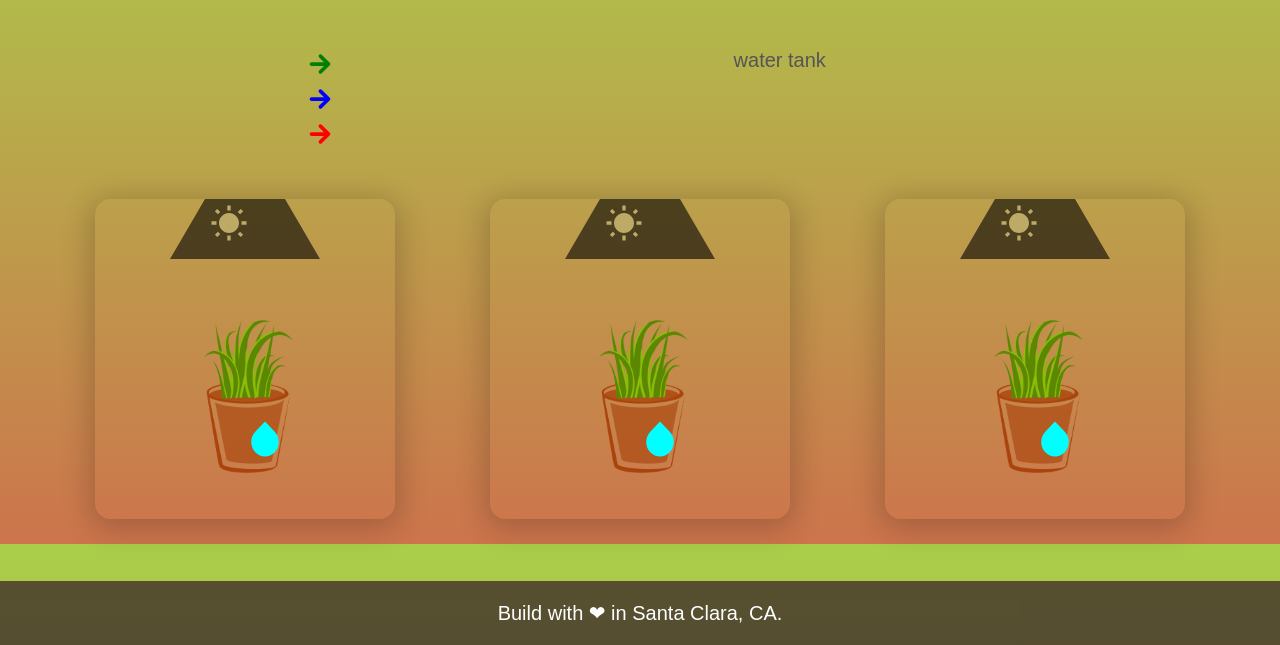
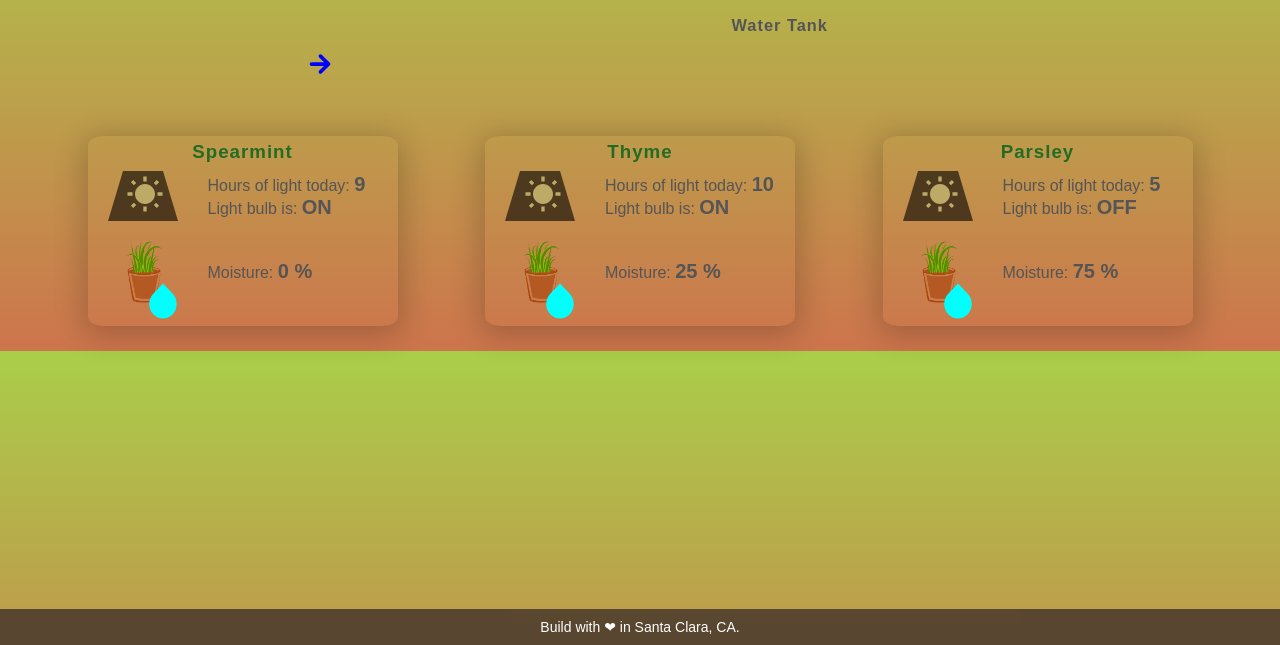
Before and after one commit to simranjudge/coen315_project, a website: page index.html in a window 1280 px wide. Shown: the part 155-800 px from the top of the page. Drawn offline with nearby package versions, Linux system fonts and the light colour scheme.

Commit message:
Change index.html and index.js

```diff
--- a/index.html
+++ b/index.html
@@ -19,40 +19,66 @@
             <div class="main-parent">
                 <div class="water-tank">
                     <div class="arrows">
-                        <div class="arrow" id="arrow-0"><ion-icon name="arrow-round-forward"></ion-icon></div>
+                        <div class="arrow hide" id="arrow-0"><ion-icon name="arrow-round-forward"></ion-icon></div>
                         <div class="arrow" id="arrow-1"><ion-icon name="arrow-round-forward"></ion-icon></div>
-                        <div class="arrow" id="arrow-2"><ion-icon name="arrow-round-forward"></ion-icon></div>
+                        <div class="arrow hide" id="arrow-2"><ion-icon name="arrow-round-forward" md="md-arrow-round-forward" ios="ios-arrow-round-forward"></ion-icon></div>
                     </div>
-                    <div class="tank">water tank</div>
+                    <div class="tank">
+                        <h3>Water Tank</h3>
+                    </div>
                 </div>
                 <!-- clear the floats -->
                 <div class="clearfix"></div>
                 <div class="station-parent">
                     <div class="station" id="station-0">
+                        <h3>Spearmint</h3>
                         <div class="station-light trapezoid">
-                            <button class="popup lightInf0_open" id="light-0"><ion-icon name="sunny"></ion-icon></button>
+                            <button class="action" id="light-0"><ion-icon name="sunny"></ion-icon></button>
+                        </div>
+                        <div class="station-lightInfo">
+                            <p>Hours of light today: <span id="lightInfo-0">9</span></p>
+                            <p>Light bulb is: <span id="bulbState-0">ON</span></p>
                         </div>
                         <div class="station-plant">
                             <img src="img/plantpng.png">
-                            <button class="popup moistureInf0_open" id="moisture-0"><ion-icon name="water"></ion-icon></button>
+                            <button class="action" id="moisture-0"><ion-icon name="water"></ion-icon></button>
+                        </div>
+                        <div class="station-plantInfo">
+                            <p>Moisture: <span id="moistureInf-0">0 %</span></p>
                         </div>
                     </div>
                     <div class="station" id="station-1">
+                        <h3>Thyme</h3>
                         <div class="station-light trapezoid">
-                            <button class="popup lightInf1_open" id="light-1"><ion-icon name="sunny"></ion-icon></button>
+                            <button class="action" id="light-1"><ion-icon name="sunny"></ion-icon></button>
+                        </div>
+                        <div class="station-lightInfo">
+                            <p>Hours of light today: <span id="lightInfo-1">10</span></p>
+                            <p>Light bulb is: <span id="bulbState-1">ON</span></p>
                         </div>
                         <div class="station-plant">
                             <img src="img/plantpng.png">
-                            <button class="popup moistureInf1_open" id="moisture-1"><ion-icon name="water"></ion-icon></button>
+                            <button class="action" id="moisture-1"><ion-icon name="water"></ion-icon></button>
+                        </div>
+                        <div class="station-plantInfo">
+                            <p>Moisture: <span id="moistureInf-1">25 %</span></p>
                         </div>
                     </div>
                     <div class="station" id="station-2">
+                        <h3>Parsley</h3>
                         <div class="station-light trapezoid">
-                            <button class="popup lightInf2_open" id="light-2"><ion-icon name="sunny"></ion-icon></button>
+                            <button class="action" id="light-2"><ion-icon name="sunny"></ion-icon></button>
+                        </div>
+                        <div class="station-lightInfo">
+                            <p>Hours of light today: <span id="lightInfo-2">5</span></p>
+                            <p>Light bulb is: <span id="bulbState-2">OFF</span></p>
                         </div>
                         <div class="station-plant">
                             <img src="img/plantpng.png">
-                            <button class="popup moistureInf2_open" id="moisture-2"><ion-icon name="water"></ion-icon></button>
+                            <button class="action" id="moisture-2"><ion-icon name="water"></ion-icon></button>
+                        </div>
+                        <div class="station-plantInfo">
+                            <p>Moisture: <span id="moistureInf-2">75 %</span></p>
                         </div>
                     </div>
                 </div>
@@ -65,6 +91,7 @@
         <div>Icons made by <a href="https://www.freepik.com/" title="Freepik">Freepik</a> from <a href="https://www.flaticon.com/" 			    title="Flaticon">www.flaticon.com</a> is licensed by <a href="http://creativecommons.org/licenses/by/3.0/" 			    title="Creative Commons BY 3.0" target="_blank">CC 3.0 BY</a></div>
         <div>Icons made by <a href="https://www.flaticon.com/authors/lyolya" title="Lyolya">Lyolya</a> from <a href="https://www.flaticon.com/" 			    title="Flaticon">www.flaticon.com</a> is licensed by <a href="http://creativecommons.org/licenses/by/3.0/" 			    title="Creative Commons BY 3.0" target="_blank">CC 3.0 BY</a></div>-->
 
+        <!--
         <section id="lightInf0">
             <h2>Light Overview</h2>
             <p>This plant has received 9 hours of daylight today.</p>
@@ -89,13 +116,12 @@
             <h2>Moisture Overview</h2>
             <p>This plant is going to be watered soon.</p>
         </section>
-
+        -->
 
     </body>
 
     <!--include jquery-->
     <script src="https://ajax.googleapis.com/ajax/libs/jquery/3.3.1/jquery.min.js"></script>
-    <script src="https://cdn.jsdelivr.net/gh/vast-engineering/jquery-popup-overlay@2/jquery.popupoverlay.min.js"></script>
     <script src="https://unpkg.com/ionicons@4.4.4/dist/ionicons.js"></script>
     <script src="script.js"></script>
 
--- a/script.js
+++ b/script.js
@@ -1,7 +1,33 @@
 
+
+/*
 $('.popup').click(function() {
     var id = $(this).attr('id').split("-");
     id = "#" + id[0] + "Inf" + id[1];
     console.log(id);
     $(id).popup({closebutton: true});
 });
+
+
+document.querySelector('.action').addEventListener('click', (event) => {
+    console.log("clicked");
+    let id = event.target.parentNode.id;
+    console.log(id);
+});
+*/
+
+$('.action').click(function() {
+    var id = $(this).attr('id').split("-");
+    console.log(id);
+    // turn light ON / OFF
+    if(id[0] === "light") {
+        console.log("switch light ON / OFF of plant " + id[1]);
+    }
+    // feed the water manually to the plant
+    else if(id[0] === "moisture") {
+        console.log("water the plant number " + id[1]);
+    }
+    else {
+        console.log("unhandled exception");
+    }
+});
--- a/style.css
+++ b/style.css
@@ -14,7 +14,7 @@ html {
     color: #555;
     font-family: 'Thasadith', 'Arial', sans-serif;
     font-weight: 300;
-    font-size: 20px;
+    font-size: 14px;
     text-rendering: optimizeLegibility;
     overflow-x: hidden;
 
@@ -39,7 +39,7 @@ html {
 h1 {
     text-align: center;
     margin-bottom: 20px;
-    font-size: 240%;
+    font-size: 200%;
     word-spacing: 4px;
     margin: 2%;
     text-transform: uppercase;
@@ -47,9 +47,13 @@ h1 {
 
 h2 {
     text-align: center;
-    text-transform: uppercase;
     letter-spacing: 1px;
     margin-bottom: 5%;
+}
+
+h3 {
+    text-align: center;
+    letter-spacing: 1px;
 }
 
 /*************************   ICONS   ***************************/
@@ -63,31 +67,11 @@ h2 {
 
 /*************************   SHAPES   ***************************/
 .trapezoid {
-	border-bottom: 60px solid rgba(0, 0, 0, 0.6);
-	border-left: 35px solid transparent;
-	border-right: 35px solid transparent;
+	border-bottom: 50px solid rgba(0, 0, 0, 0.6);
+	border-left: 15px solid transparent;
+	border-right: 15px solid transparent;
 	height: 0;
-	width: 150px;
-}
-
-.pentagon {
-    position: relative;
-    width: 0;
-    box-sizing: content-box;
-    border-width: 50px 18px 0;
-    border-style: solid;
-    border-color: #312626 transparent;
-}
-.pentagon:before {
-    content: "";
-    position: absolute;
-    height: 0;
-    width: 0;
-    top: -85px;
-    left: -18px;
-    border-width: 0 45px 35px;
-    border-style: solid;
-    border-color: transparent transparent #312626;
+	width: 70px;
 }
 
 /****************************************************************/
@@ -97,7 +81,7 @@ h2 {
 .water-tank {
     display: block;
     height: 100px;
-    margin: 20px 5px 50px 5px;
+    margin: 20px 5px 20px 5px;
 }
 
 .arrows {
@@ -126,7 +110,9 @@ h2 {
     text-align: center;
 }
 
-
+.hide {
+    visibility: hidden;
+}
 /******************** plant station grid ***********************/
 .station-parent {
     display: -webkit-box;
@@ -144,11 +130,13 @@ h2 {
 .station {
     /*grid properties*/
     display: grid;
-    grid-template-columns: 300px;
-    grid-template-rows: 70px 250px;
+    grid-template-columns: 100px 200px;
+    grid-template-rows: 20px 10px 50px 100px;
     grid-template-areas:
-        "light"
-        "plant";
+        "heading heading"
+        "empty empty"
+        "light lightInfo"
+        "plant plantInfo";
     justify-items: center;
 
 
@@ -158,17 +146,37 @@ h2 {
     -webkit-box-shadow: 0 5px 30px 5px rgba(0,0,0,0.2);
     box-shadow: 0 5px 30px 5px rgba(0,0,0,0.2);
     overflow: hidden;
-    font-size: 18px;
-    font-weight: 700;
+    font-size: 16px;
+    font-weight: 300;
+    padding: 5px;
+}
+
+.station h3 {
+    grid-area: heading;
+    color: #236c23;
 }
 
 .station-light {
     grid-area: light;
 }
 
+.station-lightInfo {
+    grid-area: lightInfo;
+    align-self: center;
+    justify-self: start;
+    margin-left: 15px;
+}
+
 .station-plant {
     grid-area: plant;
     position: relative;
+}
+
+.station-plantInfo {
+    grid-area: plantInfo;
+    align-self: center;
+    justify-self: start;
+    margin-left: 15px;
 }
 
 .station-plant img {
@@ -177,21 +185,17 @@ h2 {
     z-index: -1;
 }
 
+p span {
+    font-weight: bold;
+    font-size: 20px;
+}
 /*************** pop-ups ***************************************/
 
-.popup_content {
-  margin: 10px;
-  padding: 0 10px;
-  max-width: 60%;
-  border: 2px solid #444;
-  background: white;
-}
-
 button {
-    vertical-align:middle;
-    margin:.20rem;
+    vertical-align: middle;
+    margin: .20rem;
     font-size: 40px;
-    color:#beaa67;
+    color: #beaa67;
     background: none;
     border: none;
 }
@@ -205,7 +209,7 @@ button ion-icon[name=water] {
 
 button:hover,
 button ion-icon[name=water]:hover {
-    color:#ffffff;
+    color: #ffffff;
 }
 /****************************************************************/
 /*************************  FOOTER   ****************************/
@@ -216,11 +220,7 @@ footer {
     bottom: 0;
     width: 100%;
     background-color: rgba(64, 49, 42, 0.8);
-    padding: 20px;
+    padding: 10px;
     color: white;
     text-align: center;
 }
-
-section {
-    display: none;
-}
```
Also changed, not shown: index.js (+4 -4 lines).
